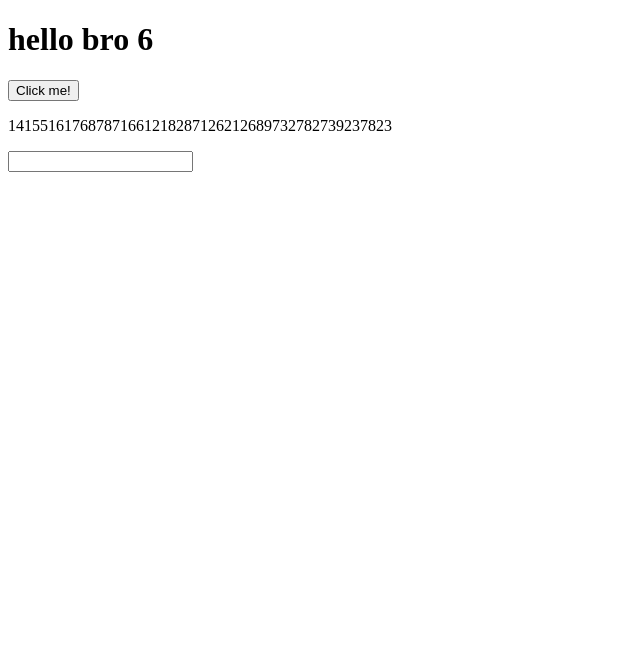
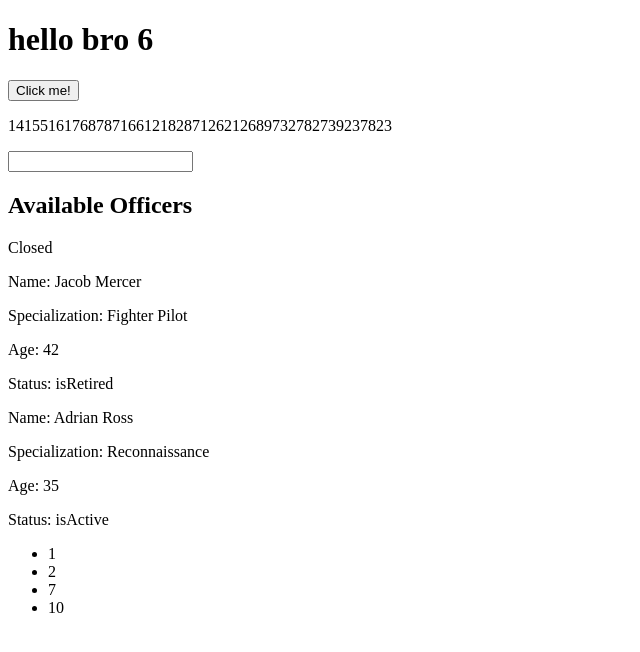
Before and after one commit to wpwpwpwp111/first_react, a React (Vite) app: page / in a window 1280 px wide. Shown: the top 652 px of the page, without its empty margins (0-640 px from the left). Built offline with nearby package versions, Linux system fonts and the light colour scheme.

Commit message:
add components

```diff
--- a/src/components/App.jsx
+++ b/src/components/App.jsx
@@ -1,3 +1,10 @@
+import OfficerProfile from "./OfficerProfile.jsx"
+const firstOfficer = {name:"Jacob Mercer", spec:"Fighter Pilot", age:"42", satus:"Retired"};
+
+const secondOfficer = {name:"Adrian Ross", spec:"Reconnaissance", age:"35", status:"Active"};
+
+ const isModalOpen = false
+
 function App() {
     const message=(2+2+2)
     return (
@@ -6,6 +13,16 @@ function App() {
         <button>Click me!</button>
         <p>141551617687871661218287126212689732782739237823</p>
         <input type="texty"/>
+        <h2>Available Officers</h2>
+        {isModalOpen && <p>"Is Open"</p>}
+        <p>{isModalOpen ? "Is Open" : "Closed"}</p>
+        <OfficerProfile officer={firstOfficer} />
+        <OfficerProfile officer={secondOfficer}/>
+        <ul>
+       {[1,2,7,10].map((value) => {
+       return  <li>{value}</li>;
+})}
+        </ul>
     </div>
     );
 };
--- /dev/null
+++ b/src/components/OfficerProfile.jsx
@@ -0,0 +1,10 @@
+export default function OfficerProfile({officer:{age,name,spec,status}}){
+
+    return (<div>
+       <p>Name: {name}</p>
+       <p>Specialization: {spec}</p>
+       <p>Age: {age}</p>
+       <p>Status: {status == "Active" ? "isActive" : "isRetired"}</p>
+        </div>
+    )
+}
```
